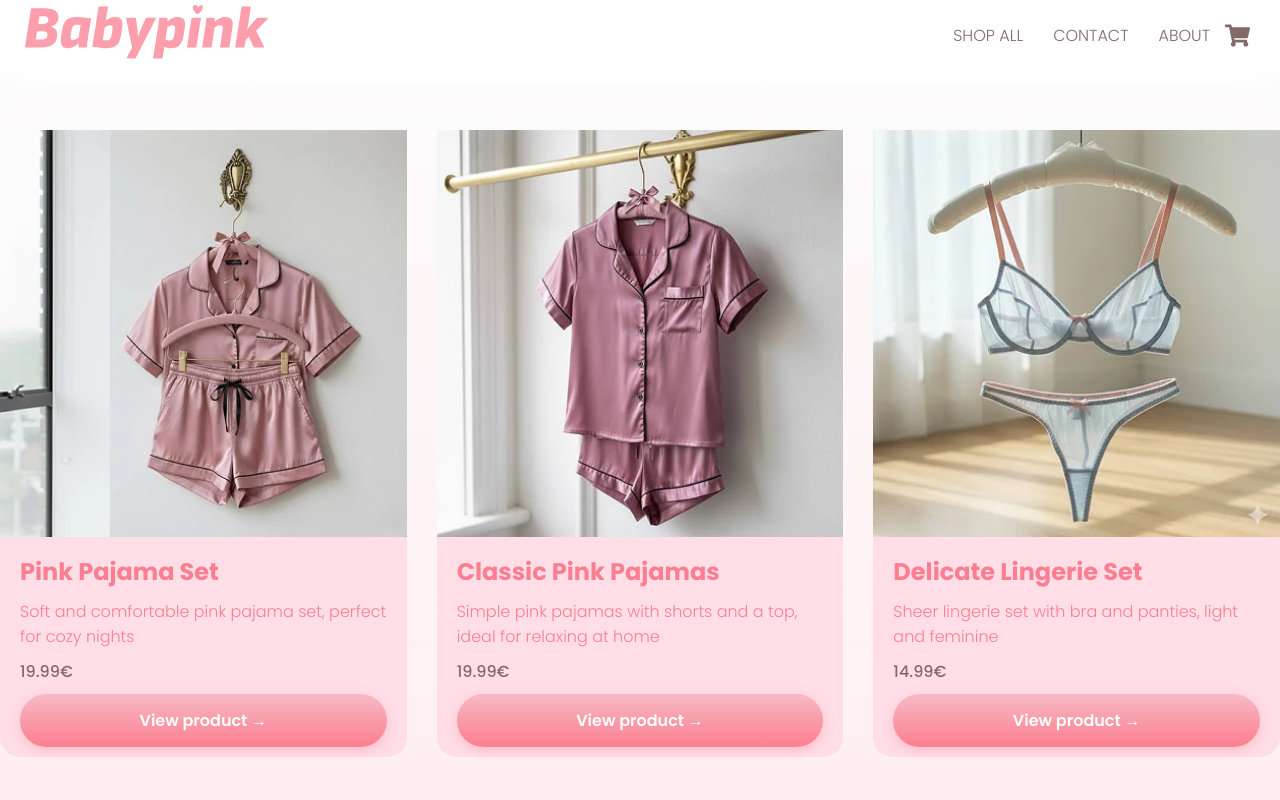
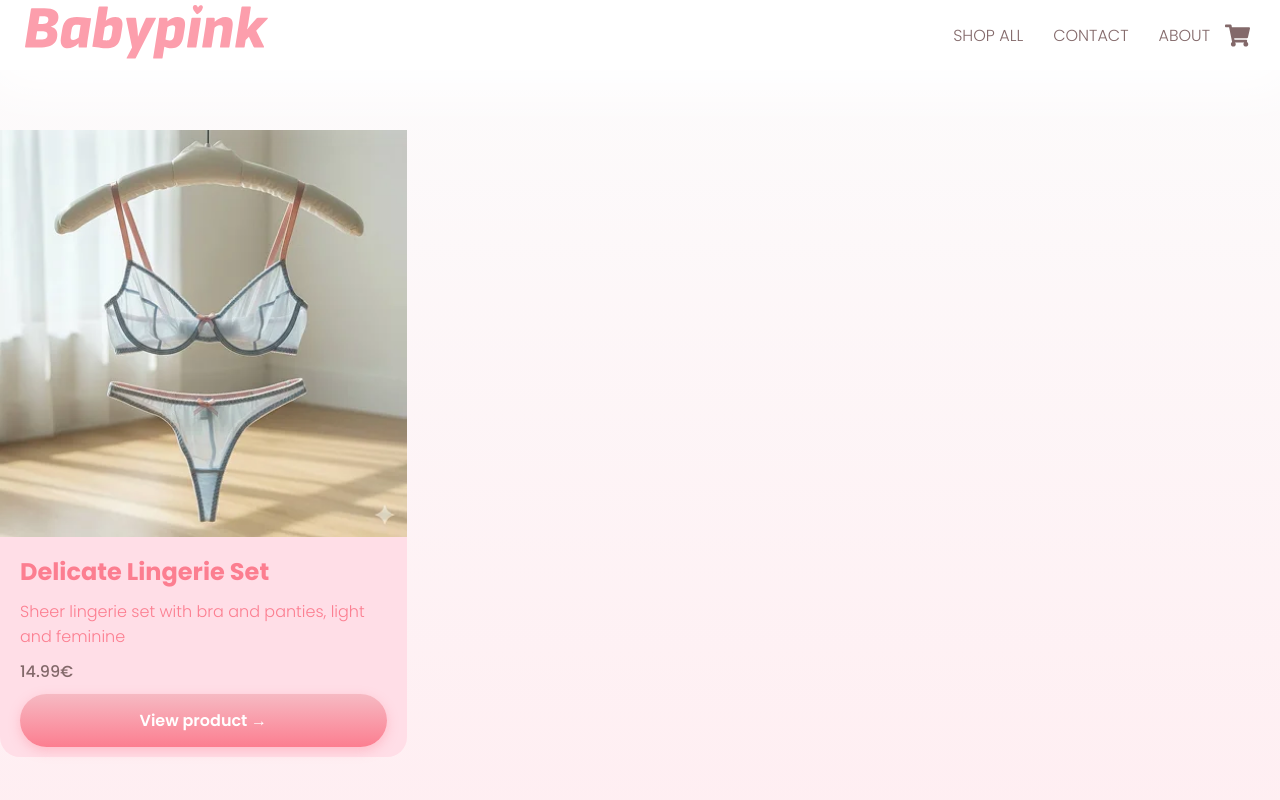
Before and after one commit to ErnestMakarov/babypink-republic, a React (Create React App) app in the folder babypink/: page /products in a window 1280 px wide. Shown: the top 800 px of the page. Built offline with nearby package versions, Linux system fonts and the light colour scheme.

Commit message:
abaut remake

```diff
--- a/babypink/src/components/About.jsx
+++ b/babypink/src/components/About.jsx
@@ -1,8 +1,10 @@
 import React from 'react'
-
+import img1 from "../img/abaut-img1.png"
+import img2 from "../img/about-img2.png"
 const About = () => {
   return (
     <main className='main'>
+      <img src={img1} alt="" />
       <div className='container about-container'>
         <p className='about-text'>
           At The Babypink Republic, every piece is crafted with care, passion, and purpose.
@@ -18,6 +20,7 @@ const About = () => {
           Welcome to a world where softness meets style.            Welcome to The Babypink Republic.
         </p>
       </div>
+      <img className='about-img2' src={img2} alt="" />
     </main>
   )
 }
--- a/babypink/src/css/about.css
+++ b/babypink/src/css/about.css
@@ -4,8 +4,12 @@
 }
 
 .about-text {
-    padding: 50px 0;
+    padding: 50px 20px;
     max-width: 500px;
     text-align: center;
     font-size: 18px;
 }
+
+.about-img2 {
+    float: right;
+}
--- a/babypink/src/data/products.js
+++ b/babypink/src/data/products.js
@@ -11,24 +11,7 @@ import p3 from "../img/products/product3.webp";
 import p31 from "../img/products/product3-1.webp";
 
 export const products = [
-  {
-    id: 1,
-    title: "Pink Pajama Set",
-    img: p1,
-    otherImages: [ p11, p12, p13],
-    desc: "Soft and comfortable pink pajama set, perfect for cozy nights",
-    category: "chairs",
-    price: 19.99
-  },
-  {
-    id: 2,
-    title: "Classic Pink Pajamas",
-    img: p2,
-    otherImages: [ p21, p22],
-    desc: "Simple pink pajamas with shorts and a top, ideal for relaxing at home",
-    category: "tables",
-    price: 19.99
-  },
+
   {
     id: 3,
     title: "Delicate Lingerie Set",
```
Also changed, not shown: babypink/src/img/abaut-img1.png (added), babypink/src/img/about-img2.png (added).
